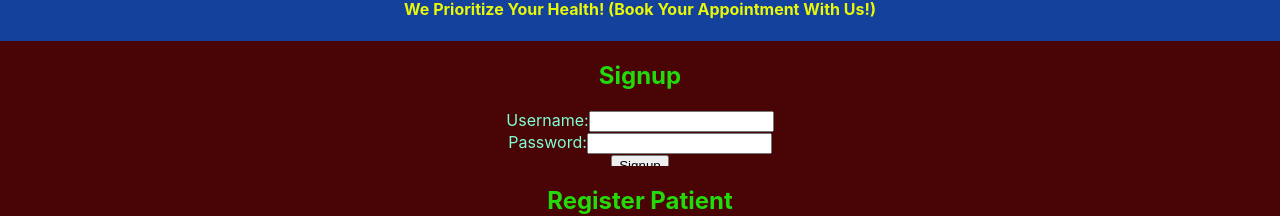
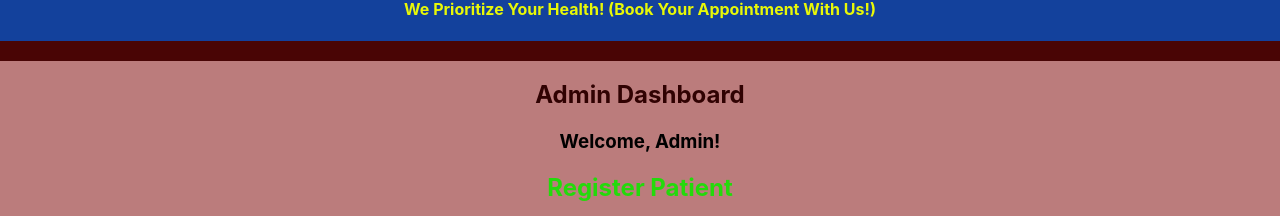
Before and after one commit to Samopz-Org/SamedQueue_frontend, a React (Create React App) app: page /admin-dashboard in a window 1280 px wide. Shown: the part 387-603 px from the top of the page. Built offline with nearby package versions, Linux system fonts and the light colour scheme; no server answers.

Commit message:
Refactor CSS styles and update Admin Dashboard structure: improve layout and enhance readability

```diff
--- a/src/App.css
+++ b/src/App.css
@@ -29,7 +29,7 @@ li {
 }
 
 h4 {
-  color:rgb(232, 248, 7);
+  color: rgb(232, 248, 7);
 }
 
 label {
@@ -65,7 +65,7 @@ button {
 }
 
 .container {
-  position:absolute;
+  position: absolute;
   background-color: #490505;
   width: 100%;
   height: 80%;
@@ -73,16 +73,26 @@ button {
 }
 
 .patdash {
-  color: #ffa5a5;
+  color: #fdcae2;
 }
 
 .patdash1 {
-  position:absolute;
+  position: absolute;
   background-color: hsl(0, 10%, 57%);
   width: 100%;
   height: 77%;
   /* left: 30%; */
+}
 
+.admdash {
+  color: #300202;
+}
+.admdash1 {
+  position: absolute;
+  background-color: hsl(0, 32%, 61%);
+  width: 100%;
+  height: 77%;
+  /* left: 30%; */
 }
 
 /* .Register,
@@ -93,8 +103,7 @@ button {
 } */
 
 .Queue {
-
-  position:flex;
+  position: flex;
   top: 10px;
   left: 350px;
   color: #000;
@@ -102,7 +111,7 @@ button {
 }
 
 .Next {
-  position:flex;
+  position: flex;
   top: 10px;
   left: 350px;
   color: #000;
@@ -110,9 +119,9 @@ button {
 }
 
 .Update-Patient {
-  position:flex;
+  position: flex;
   height: 200px;
-  padding-top:1%;
+  padding-top: 1%;
   /* left: 350px; */
   color: #000;
   background-color: #2f265a;
@@ -122,14 +131,20 @@ button {
   color: #ffa806;
 }
 
-.animated-text {
+.animated-text, .admdash, .patdash {
   animation: float 2s infinite;
 }
 
 @keyframes float {
-  0% {transform: translateY(0);}
-  50% {transform: translateY(-10px);}
-  100% {transform: translateY(0);}
+  0% {
+    transform: translateY(0);
+  }
+  50% {
+    transform: translateY(-10px);
+  }
+  100% {
+    transform: translateY(0);
+  }
 }
 
 @keyframes App-logo-spin {
--- a/src/components/adminDashboard.js
+++ b/src/components/adminDashboard.js
@@ -6,10 +6,10 @@ import UpdatePatient from "./updatePatients";
 const AdminDashboard = () => {
   return (
     <div>
-      <h2>Admin Dashboard</h2>
-      <p>Welcome, Admin!</p>
-      <div className="container">
-        <div className="Register">
+      <div className="admdash1">
+        <h2 className="admdash">Admin Dashboard</h2>
+        <h3>Welcome, Admin!</h3>
+        <div>
           <RegisterPatient />
         </div>
         <div className="Queue">
```
